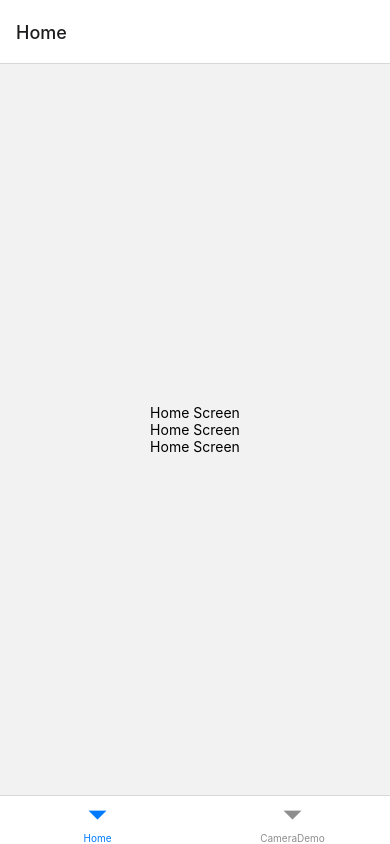
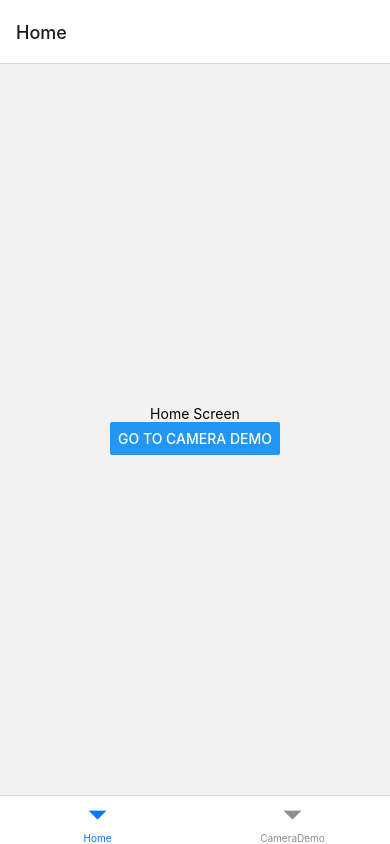
Before and after one commit to ZhenQian-keystone/rn_74_camera_demo, a React Native app: screen /Home in a window 390 px wide. Built offline with nearby package versions, Linux system fonts and the light colour scheme.

Commit message:
feat: update navigation example

```diff
--- a/src/features/connect/CameraDemoScreen.tsx
+++ b/src/features/connect/CameraDemoScreen.tsx
@@ -1,9 +1,11 @@
 /* eslint-disable react-native/no-inline-styles */
 /* eslint-disable react/react-in-jsx-scope */
-import {Text, View} from 'react-native';
+import {Button, Text, View} from 'react-native';
 import CameraTestView from '../../components/CameraTestView';
+import {useNavigation} from '@react-navigation/native';
 
 function CameraDemoScreen() {
+  const navigation = useNavigation();
   return (
     <View>
       <Text>Camera Demo Screen</Text>
@@ -13,6 +15,8 @@ function CameraDemoScreen() {
         }}>
         <CameraTestView />
       </View>
+      {/* back button to back up */}
+      <Button title="Back" onPress={() => navigation.goBack()} />
     </View>
   );
 }
--- a/src/features/home/HomeScreen.tsx
+++ b/src/features/home/HomeScreen.tsx
@@ -1,13 +1,18 @@
 /* eslint-disable react/react-in-jsx-scope */
-import {Text, View} from 'react-native';
+import {useNavigation} from '@react-navigation/native';
+import {Button, Text, View} from 'react-native';
 
 function HomeScreen() {
+  const navigation = useNavigation();
   return (
     // eslint-disable-next-line react-native/no-inline-styles
     <View style={{flex: 1, alignItems: 'center', justifyContent: 'center'}}>
       <Text>Home Screen</Text>
-      <Text>Home Screen</Text>
-      <Text>Home Screen</Text>
+      {/* button to navigate to camera demo screen */}
+      <Button
+        title="Go to Camera Demo"
+        onPress={() => navigation.navigate('CameraDemo' as never)}
+      />
     </View>
   );
 }
```
